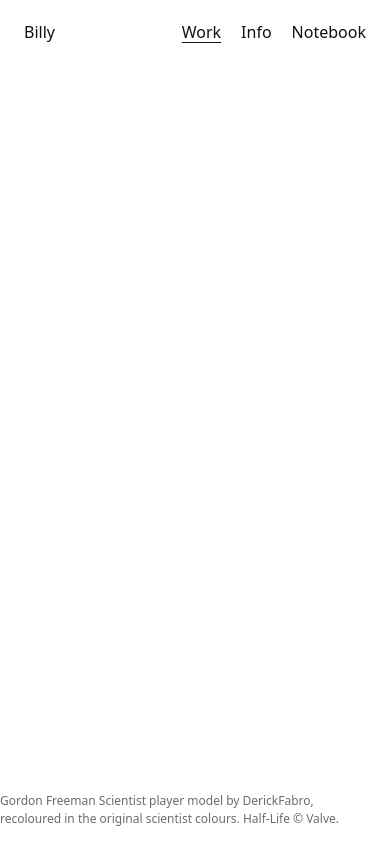
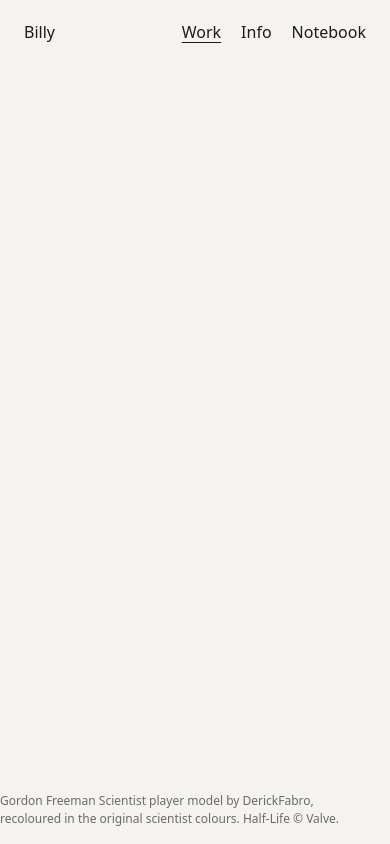
Before and after one commit to PaulusBilly/portfolio, an Astro site: page / in a window 390 px wide. Shown: the top 844 px of the page. Built offline with nearby package versions, Linux system fonts and the light colour scheme; Astro itself is replaced by a stand-in of ours; no server answers.

Commit message:
Soften the page background to warm off-white
#f4f3ef instead of pure white, with text warmed to match: body text
15.5:1, muted text 4.9:1. theme-color matches the page on mobile.

```diff
--- a/src/layouts/Base.astro
+++ b/src/layouts/Base.astro
@@ -26,6 +26,7 @@ const nav = [
 		<link rel="alternate" type="application/rss+xml" title="Billy" href="/rss.xml" />
 		<link rel="canonical" href={new URL(path, Astro.site)} />
 		<meta name="description" content={description} />
+		<meta name="theme-color" content="#f4f3ef" />
 		<title>{pageTitle}</title>
 	</head>
 	<body>
@@ -48,9 +49,9 @@ const nav = [
 <style is:global>
 	/* ponytail: structural defaults only; the real type, color and spacing system comes in the design pass */
 	:root {
-		--bg: #fff;
-		--fg: #111;
-		--muted: #6b6b6b;
+		--bg: #f4f3ef; /* warm paper: easier on the eyes than pure white */
+		--fg: #1c1b19; /* 15.5:1 on --bg */
+		--muted: #6b6a66; /* 4.9:1 on --bg, passes AA for small text */
 		--measure: 40rem;
 		color-scheme: light;
 		font-family: ui-sans-serif, system-ui, sans-serif;
```
